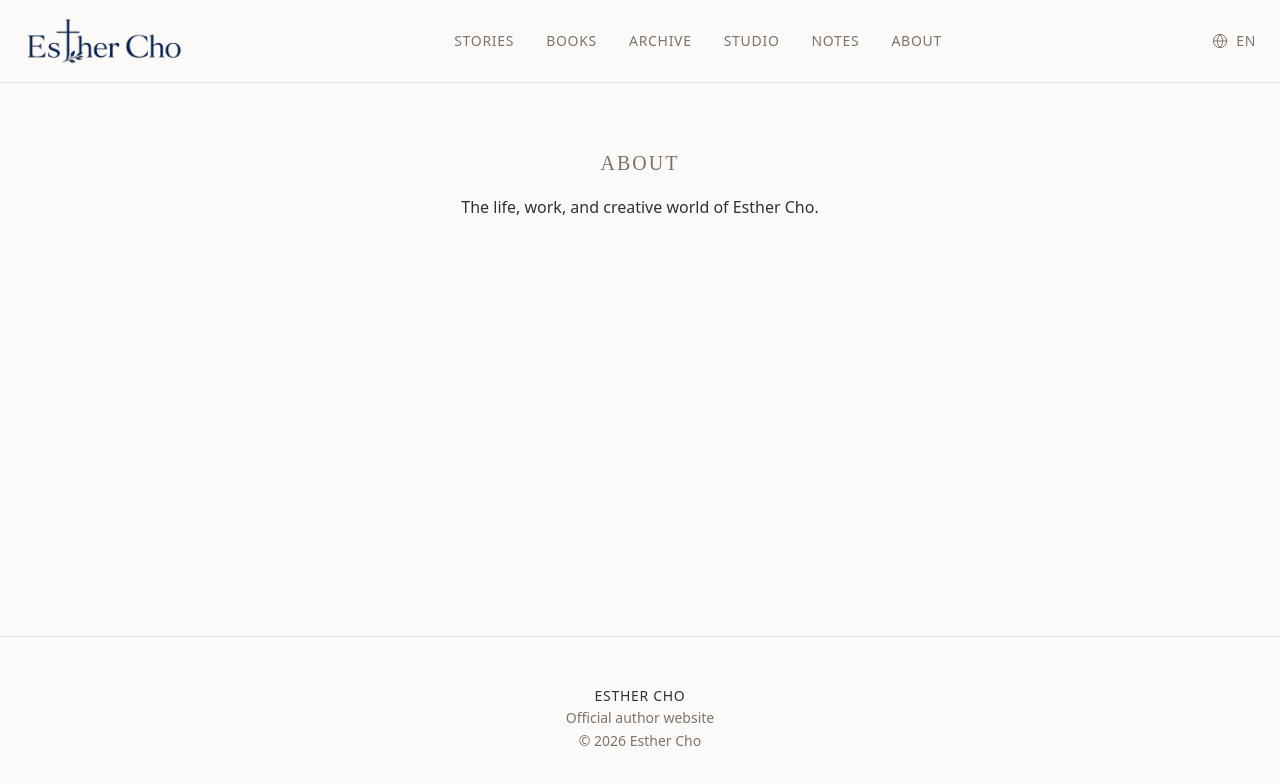
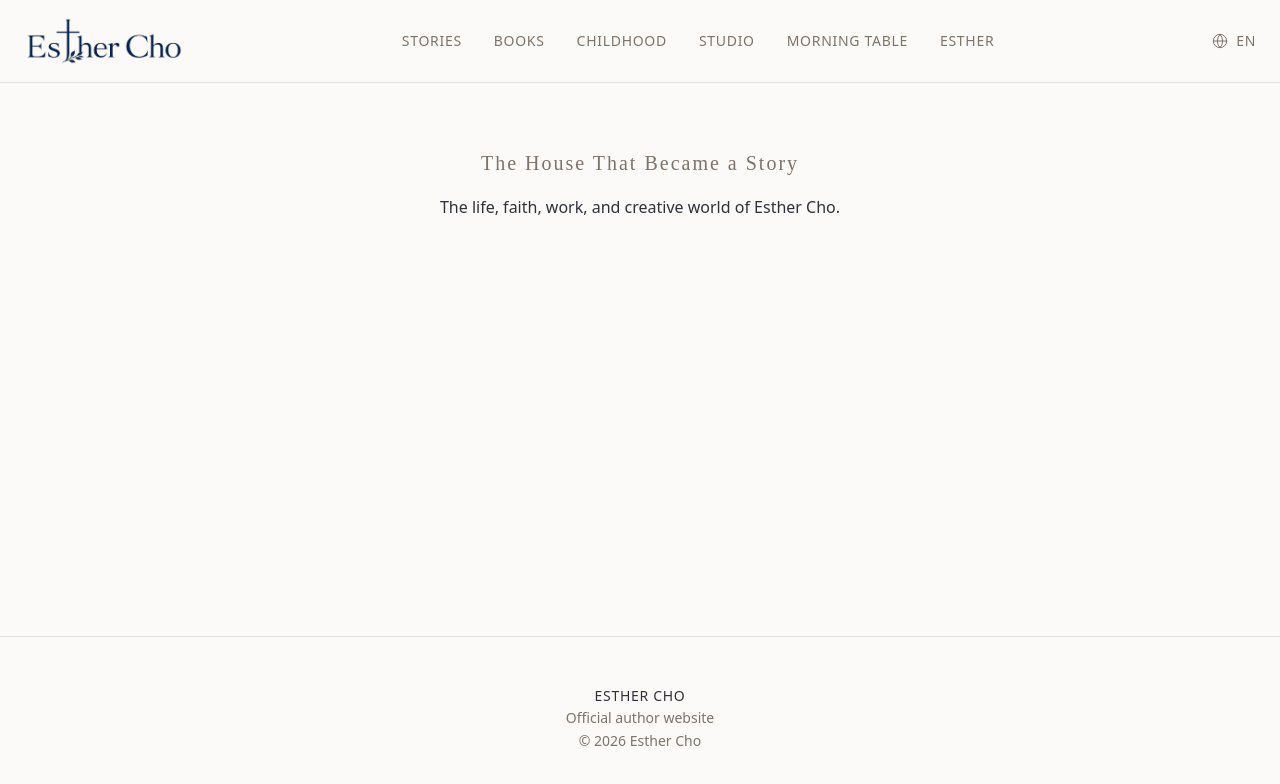
Before and after one commit to k-mama/esthercho, a Next.js app: page /about in a window 1280 px wide. Shown: the top 784 px of the page. Built offline with nearby package versions, Linux system fonts and the light colour scheme.

Commit message:
feat: establish signature navigation and page names

```diff
--- a/src/app/about/page.tsx
+++ b/src/app/about/page.tsx
@@ -2,13 +2,13 @@ import type { Metadata } from "next";
 import { SectionPlaceholder } from "@/components/section-placeholder";
 
 export const metadata: Metadata = {
-  title: "About",
+  title: "The House That Became a Story",
 };
 
 export default function AboutPage() {
   return (
-    <SectionPlaceholder title="ABOUT">
-      The life, work, and creative world of Esther Cho.
+    <SectionPlaceholder title="The House That Became a Story">
+      The life, faith, work, and creative world of Esther Cho.
     </SectionPlaceholder>
   );
 }
--- a/src/app/archive/page.tsx
+++ b/src/app/archive/page.tsx
@@ -2,12 +2,12 @@ import type { Metadata } from "next";
 import { SectionPlaceholder } from "@/components/section-placeholder";
 
 export const metadata: Metadata = {
-  title: "Archive",
+  title: "The Childhood Album",
 };
 
 export default function ArchivePage() {
   return (
-    <SectionPlaceholder title="ARCHIVE">
+    <SectionPlaceholder title="The Childhood Album">
       Childhood photographs, family records, drawings, and preserved memories.
     </SectionPlaceholder>
   );
--- a/src/app/books/page.tsx
+++ b/src/app/books/page.tsx
@@ -2,12 +2,12 @@ import type { Metadata } from "next";
 import { SectionPlaceholder } from "@/components/section-placeholder";
 
 export const metadata: Metadata = {
-  title: "Books",
+  title: "Beyond the Garden",
 };
 
 export default function BooksPage() {
   return (
-    <SectionPlaceholder title="BOOKS">
+    <SectionPlaceholder title="Beyond the Garden">
       Books and published works by Esther Cho.
     </SectionPlaceholder>
   );
--- a/src/app/notes/page.tsx
+++ b/src/app/notes/page.tsx
@@ -2,13 +2,13 @@ import type { Metadata } from "next";
 import { SectionPlaceholder } from "@/components/section-placeholder";
 
 export const metadata: Metadata = {
-  title: "Notes",
+  title: "The Morning Table",
 };
 
 export default function NotesPage() {
   return (
-    <SectionPlaceholder title="NOTES">
-      Short reflections and notes from the author.
+    <SectionPlaceholder title="The Morning Table">
+      Devotional reflections and notes from the morning table.
     </SectionPlaceholder>
   );
 }
--- a/src/app/studio/page.tsx
+++ b/src/app/studio/page.tsx
@@ -2,13 +2,13 @@ import type { Metadata } from "next";
 import { SectionPlaceholder } from "@/components/section-placeholder";
 
 export const metadata: Metadata = {
-  title: "Studio",
+  title: "Drawn by Hand, Reborn in Light",
 };
 
 export default function StudioPage() {
   return (
-    <SectionPlaceholder title="STUDIO">
-      Hand-drawn stories, reimagined works, audio, and visual experiments.
+    <SectionPlaceholder title="Drawn by Hand, Reborn in Light">
+      Hand-drawn originals, reimagined works, audio, and visual experiments.
     </SectionPlaceholder>
   );
 }
--- a/src/config/navigation.ts
+++ b/src/config/navigation.ts
@@ -2,9 +2,9 @@ export const navigationConfig = {
   mainNav: [
     { title: "STORIES", href: "/stories/" },
     { title: "BOOKS", href: "/books/" },
-    { title: "ARCHIVE", href: "/archive/" },
+    { title: "CHILDHOOD", href: "/archive/" },
     { title: "STUDIO", href: "/studio/" },
-    { title: "NOTES", href: "/notes/" },
-    { title: "ABOUT", href: "/about/" },
+    { title: "MORNING TABLE", href: "/notes/" },
+    { title: "ESTHER", href: "/about/" },
   ],
 };
--- a/src/styles/global.css
+++ b/src/styles/global.css
@@ -195,7 +195,7 @@ body {
 }
 
 /* 7. Responsive Layout */
-@media (min-width: 768px) {
+@media (min-width: 960px) {
   .site-header-nav-desktop {
     display: block;
   }
```
Also changed, not shown: src/app/stories/page.tsx (+3 -3 lines), 2 other files (tests, documents, lock files or other folders).
